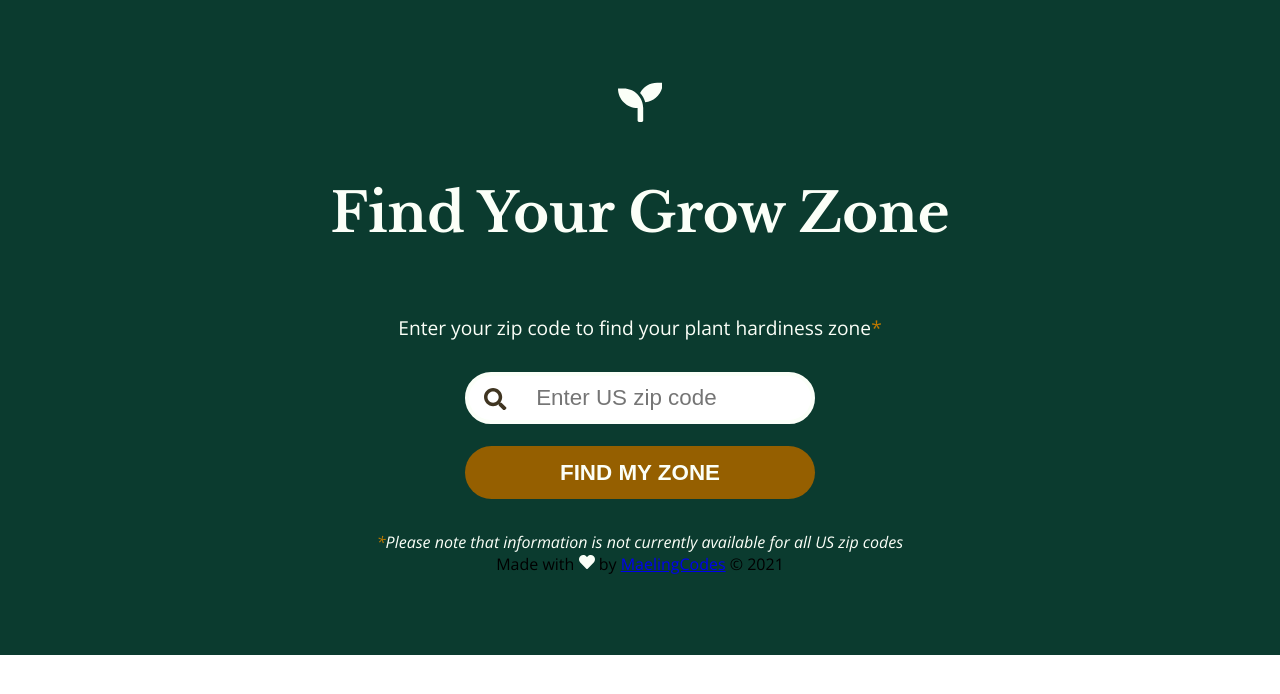
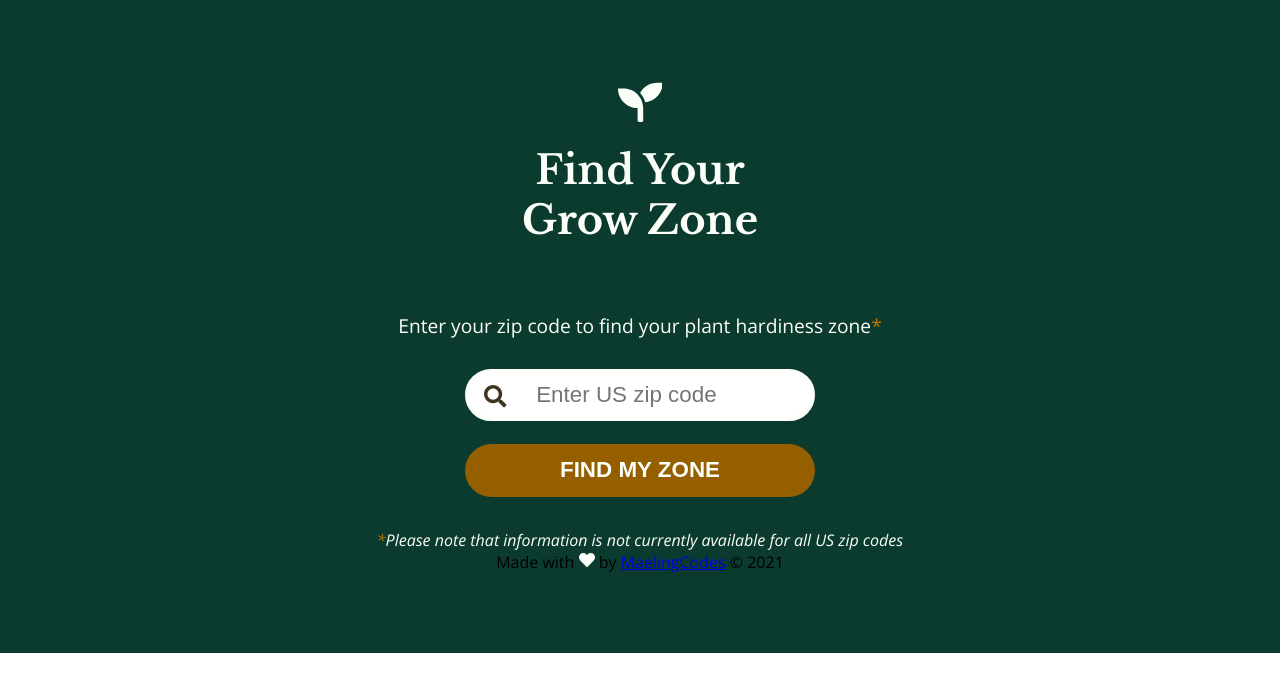
Before and after one commit to maelingmurphy/grow-zone-finder, a React (Create React App) app: page / in a window 1280 px wide. Shown: the top 694 px of the page. Built offline with nearby package versions, Linux system fonts and the light colour scheme.

Commit message:
decrease font-size and margin-top for heading, add break to heading title

```diff
--- a/src/components/Header.js
+++ b/src/components/Header.js
@@ -8,7 +8,7 @@ const Header = () => {
             <IconContext.Provider value={{className: 'icon'}}>
                 <FaSeedling size="2.8em" />
             </IconContext.Provider>
-            <h1 class="heading-main">Find Your Grow Zone</h1>
+            <h1 class="heading-main">Find Your<br /> Grow Zone</h1>
         </header>
     );
 }
--- a/src/components/css/Header.css
+++ b/src/components/css/Header.css
@@ -11,9 +11,9 @@ header {
 
 .heading-main {
     font-family: 'Libre Baskerville', serif;
-    font-size: 3.4rem;
+    font-size: 2.5rem;
     font-weight: 700;
-    margin-top: 1em;
+    margin-top: 0.5em;
     color: #FBFFF8;
     text-align: center;
 }
```
